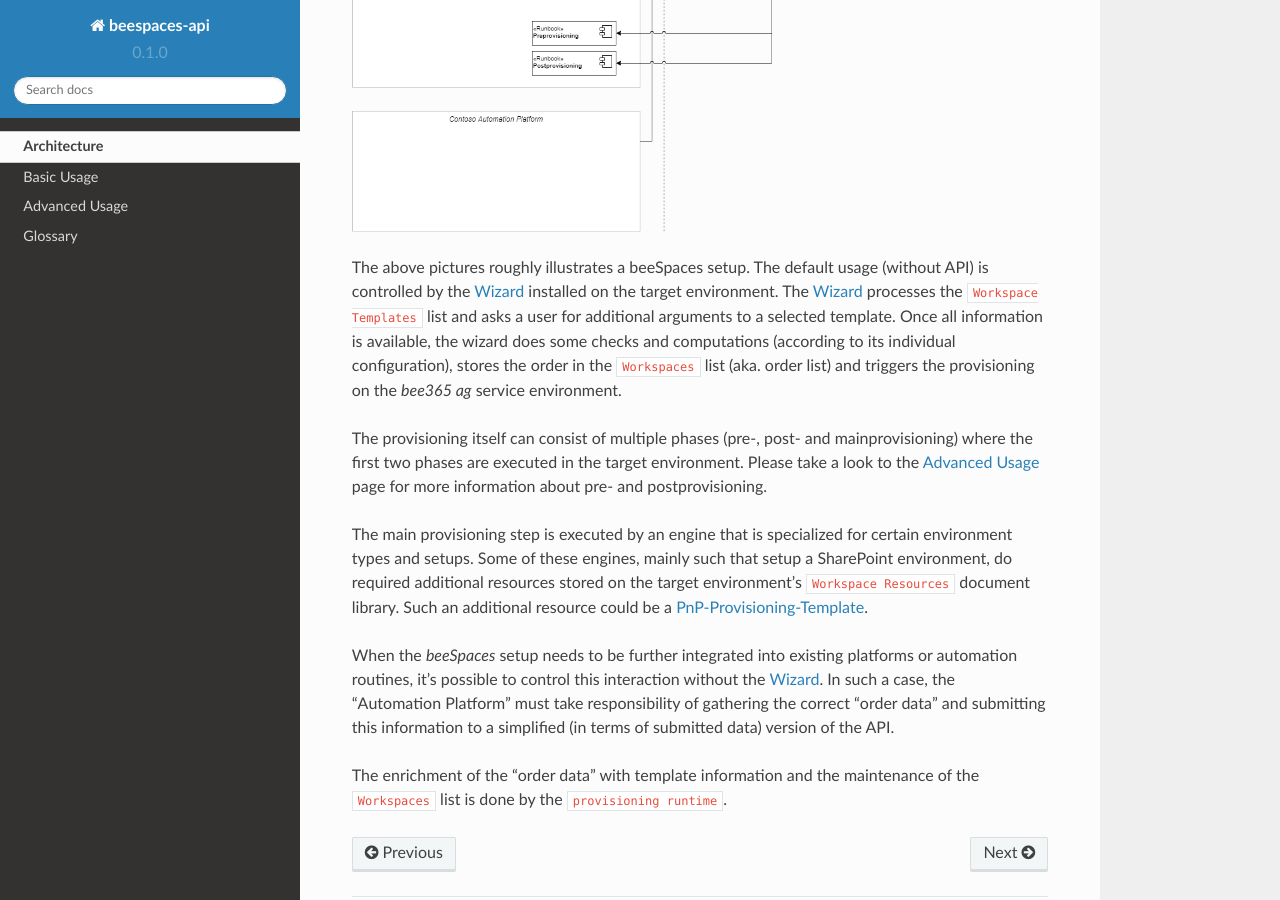
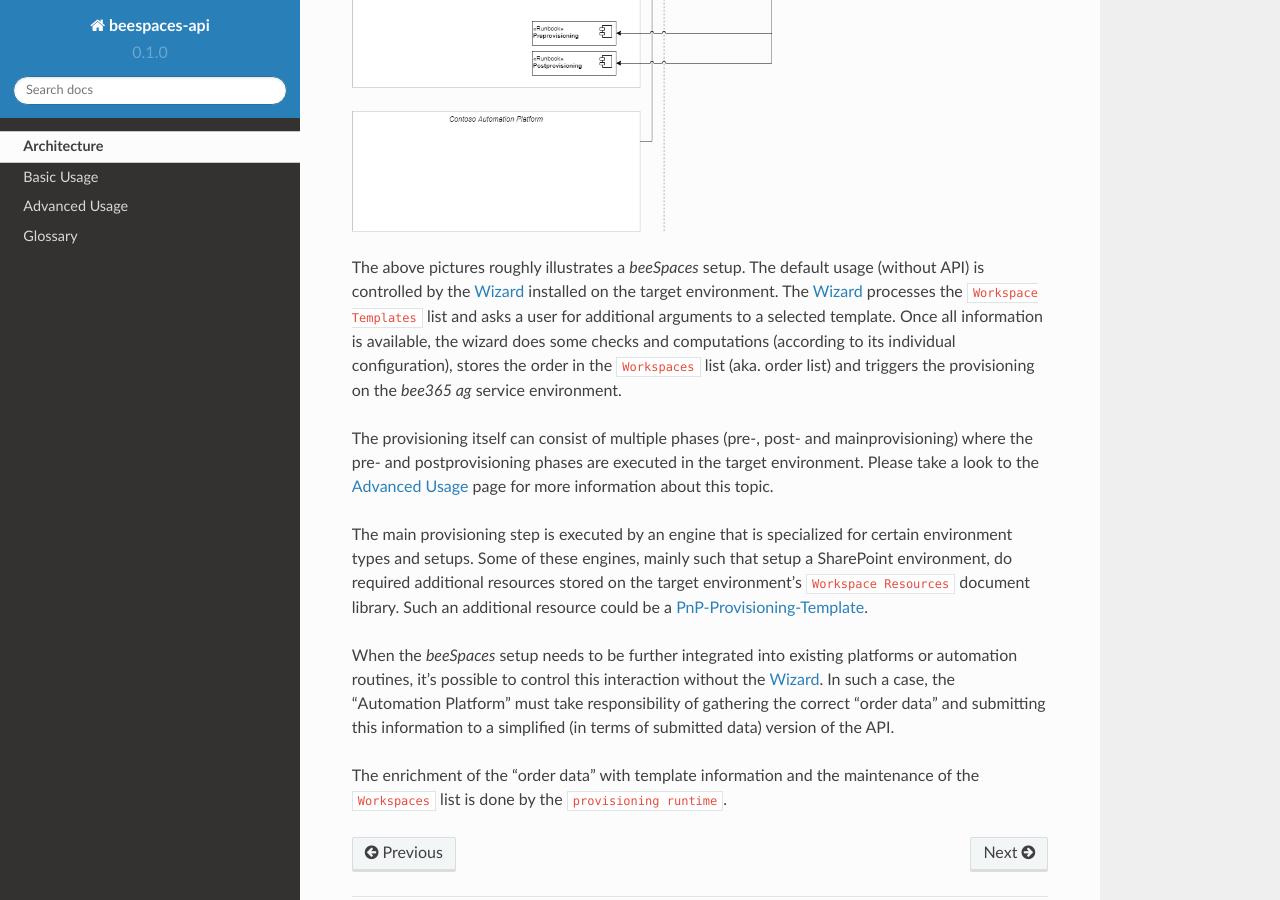
Before and after one commit to bee365ag/beespaces-api-docs, a Sphinx documentation site: the page built from docs/source/architecture.rst, in a window 1280 px wide and 900 px high, scrolled down 606 px. Built offline with Sphinx 7.4.7 and the Read the Docs theme 2.0.0, drawn with Linux system fonts in a browser that asks for light colours.

Commit message:
Style and Word Adjustments

```diff
--- a/docs/source/advanced.rst
+++ b/docs/source/advanced.rst
@@ -17,7 +17,7 @@ Postprovisioning routines however, can be interesting as these are called if the
 properly. In this step one could, for example, send some notifications or write back certain identifiers.
 
 .. note::
-    Currently only Azure Runbooks are supported, please contact your *beeSpaces* provider for detailed
+    Currently only Azure Runbooks are supported, please contact your *beeSpaces* supplier for detailed
     setup instructions.
 
 If such a routine is available it needs to be included in the main requests body withing the settings section:
--- a/docs/source/architecture.rst
+++ b/docs/source/architecture.rst
@@ -15,15 +15,15 @@ the API consumer.
     :alt: beeSpaces setup
     :scale: 60%
 
-The above pictures roughly illustrates a beeSpaces setup. The default usage (without API) is controlled
+The above pictures roughly illustrates a *beeSpaces* setup. The default usage (without API) is controlled
 by the :term:`Wizard` installed on the target environment. The :term:`Wizard` processes the ``Workspace Templates``
 list and asks a user for additional arguments to a selected template. Once all information is available, the wizard
 does some checks and computations (according to its individual configuration), stores the order in the
 ``Workspaces`` list (aka. order list) and triggers the provisioning on the *bee365 ag* service environment.
 
 The provisioning itself can consist of multiple phases (pre-, post- and mainprovisioning) where the
-first two phases are executed in the target environment. Please take a look to the :doc:`/advanced` page
-for more information about pre- and postprovisioning.
+pre- and postprovisioning phases are executed in the target environment. Please take a look to the :doc:`/advanced`
+page for more information about this topic.
 
 The main provisioning step is executed by an engine that is specialized for certain environment types and setups.
 Some of these engines, mainly such that setup a SharePoint environment, do required additional resources stored
--- a/docs/source/index.rst
+++ b/docs/source/index.rst
@@ -3,13 +3,13 @@ Welcome to the beeSpaces API documentation!
 
 .. sectionauthor:: Bruno Leupi <bruno@bee365.ch>
 
-**beeSpaces** is a service for provisioning Teams and SharePoint environments
+*beeSpaces* is a service for provisioning Teams and SharePoint environments
 according to a companies needs using `PnP-Provisioning-Templates <https://docs.microsoft.com/en-us/sharepoint/dev/solution-guidance/pnp-provisioning-tenant-templates/>`_
 and other interfaces.
 
 By default a handy :term:`Wizard` is available on the target SharePoint environment. However, sometimes
 a deeper integration into the company automation processes is required and a direct usage of the service
-via API preferred.
+API preferred.
 
 Check out the :doc:`/architecture` section to get a rough overview of the involved systems
 and the :doc:`/usage` for a brief description of the API covering most use cases.
```
Also changed, not shown: docs/source/usage.rst (+4 -4 lines).
